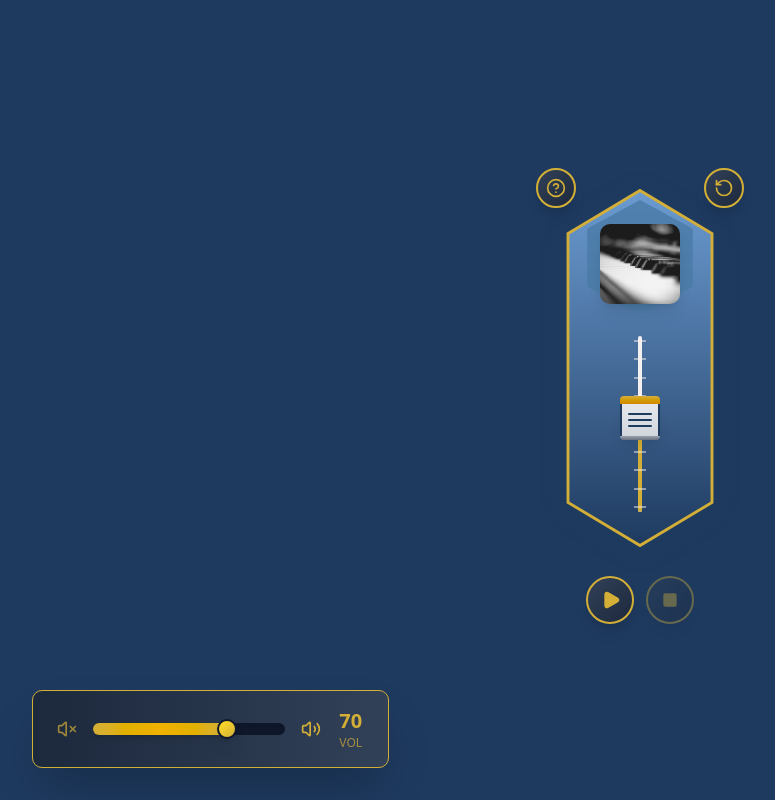
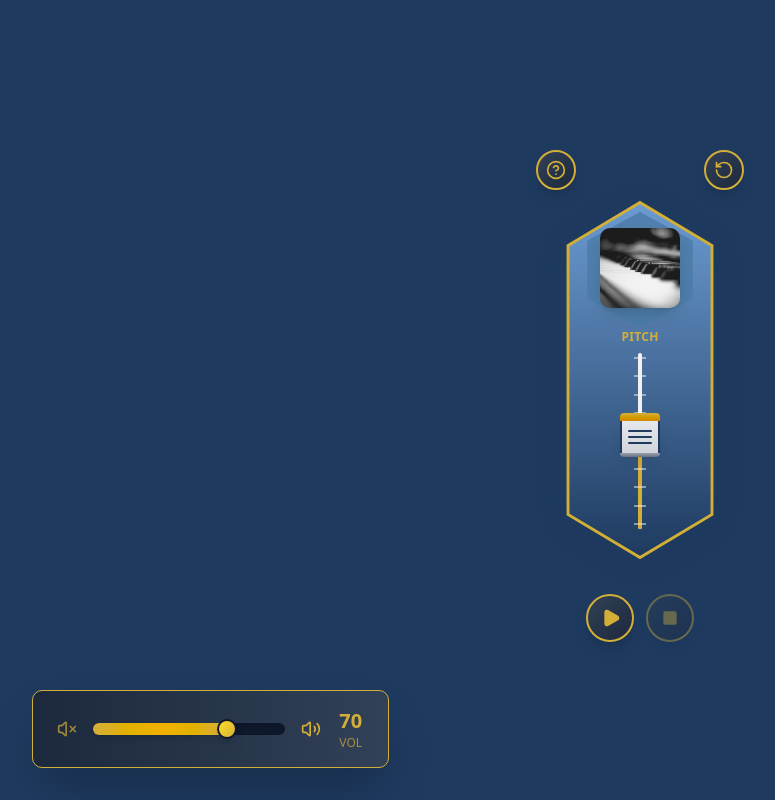
Before and after one commit to SStealthyDevelops/GLOSS, a Next.js app: page /music in a window 1280 px wide. Shown: the whole page, without its empty margins (0-775 px from the left). Built offline with nearby package versions, Linux system fonts and the light colour scheme.

Commit message:
added pitch label

```diff
--- a/src/components/hexagon-slider.tsx
+++ b/src/components/hexagon-slider.tsx
@@ -144,7 +144,7 @@ const HexagonSlider = ({ soundLocation, imageLocation, masterVolume = 1 }: Hexag
     return (
         <>
             <div className="inline-flex flex-col items-center justify-center p-4 gap-4">
-                <div className="relative w-48 h-96">
+                <div className="relative w-48 h-[420px]">
                     {/* Help Button - Top Left */}
                     <button
                         onClick={(e) => {
@@ -171,7 +171,7 @@ const HexagonSlider = ({ soundLocation, imageLocation, masterVolume = 1 }: Hexag
 
                     <button
                         className={cn(
-                            "absolute inset-0 flex items-center justify-center focus:outline-none transition-all",
+                            "absolute inset-0 top-6 flex items-center justify-center focus:outline-none transition-all",
                             !isPlaying && "hover:scale-105"
                         )}
                         onClick={handleHexagonClick}
@@ -209,7 +209,7 @@ const HexagonSlider = ({ soundLocation, imageLocation, masterVolume = 1 }: Hexag
                     </button>
 
                     {/* Image Display */}
-                    <div className="absolute top-12 left-1/2 -translate-x-1/2 pointer-events-none">
+                    <div className="absolute top-[70px] left-1/2 -translate-x-1/2 pointer-events-none">
                         <div className={cn(
                             "w-20 h-20 rounded-lg overflow-hidden shadow-lg transition-transform duration-200",
                             isPlaying && !isPaused && "scale-110"
@@ -224,7 +224,14 @@ const HexagonSlider = ({ soundLocation, imageLocation, masterVolume = 1 }: Hexag
                         </div>
                     </div>
 
-                    <div className="absolute left-1/2 -translate-x-1/2 top-40 h-44">
+                    {/* Pitch Label - Above Slider */}
+                    <div className="absolute left-1/2 -translate-x-1/2 top-[165px] pointer-events-none">
+                        <span className="text-gloss-gold font-semibold text-xs tracking-wide">
+                            PITCH
+                        </span>
+                    </div>
+
+                    <div className="absolute left-1/2 -translate-x-1/2 top-[195px] h-44">
                         <div className="relative w-8 h-full">
                             {/* Background track */}
                             <div className="absolute left-1/2 -translate-x-1/2 w-1 h-full bg-gloss-offwhite bg-opacity-30 rounded-full"></div>
@@ -256,10 +263,8 @@ const HexagonSlider = ({ soundLocation, imageLocation, masterVolume = 1 }: Hexag
                                 onChange={(e) => setPitchRaw(Number(e.target.value))}
                                 className="absolute left-1/2 -translate-x-1/2 w-full h-full opacity-0 cursor-pointer z-10"
                                 style={{
-                                    // @ts-ignore
                                     writingMode: 'bt-lr',
                                     WebkitAppearance: 'slider-vertical',
-                                    // @ts-ignore
                                     appearance: 'slider-vertical'
                                 }}
                                 aria-label="Pitch slider"
```
